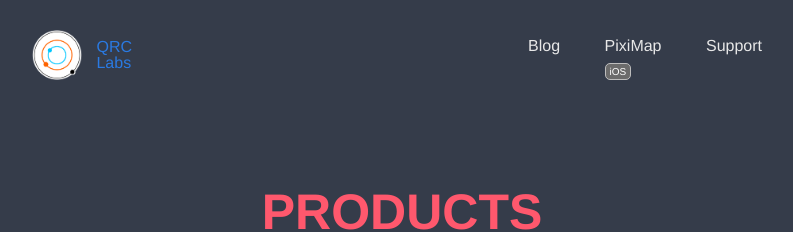
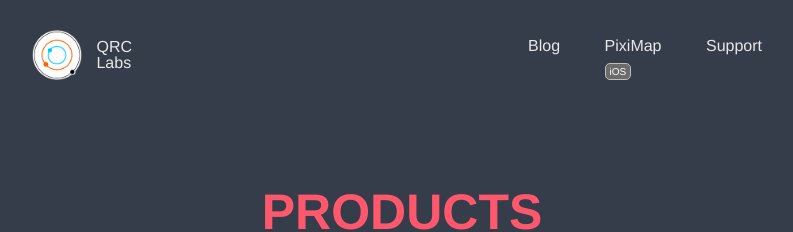
Before and after one commit to QRCLabs/qrclabs.github.io, a Jekyll site: the page built from index.html, in a window 1280 px wide. Shown: the top 232 px of the page, without its empty margins (238-1031 px from the left). Built offline with Jekyll 4.4.1, drawn with Linux system fonts in a browser that asks for light colours.

Commit message:
really, fix site brand color

```diff
--- a/_sass/_layout.scss
+++ b/_sass/_layout.scss
@@ -8,7 +8,7 @@
 }
 
 .site-brand {
-    &:hover, &:visited {
+    &, &:hover, &:visited {
        color: $text-color;
        text-decoration: none;
     }
```
